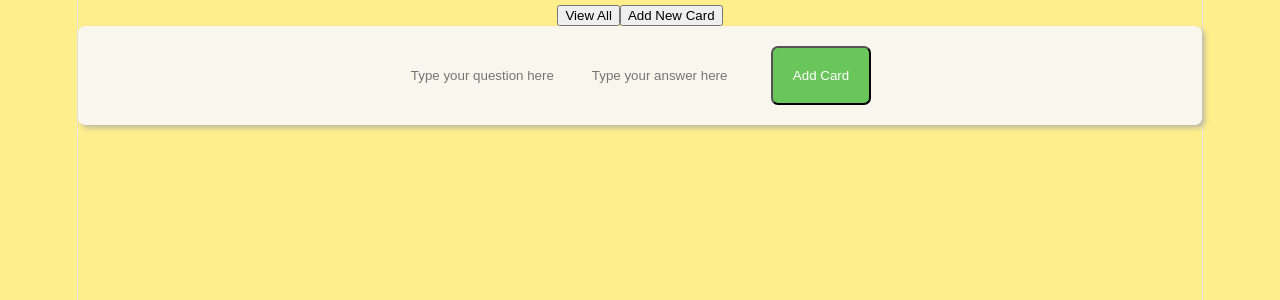
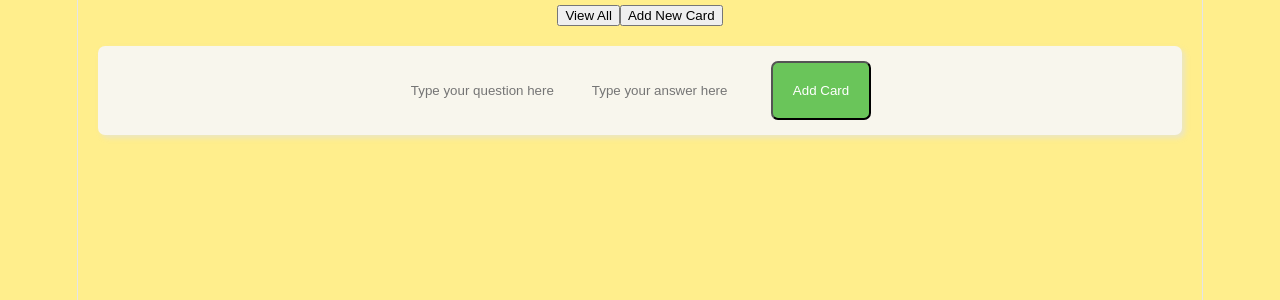
Before and after one commit to catthy-bit/flashcard-learner, a React app in the folder frontend/: page / in a window 1280 px wide. Shown: the top 300 px of the page. Built offline with nearby package versions, Linux system fonts and the light colour scheme; the HTML template or start-up script is replaced by a standard one.

Commit message:
Style: Updated flashcard length and width, Added margin, Updated box-shadow

```diff
--- a/frontend/src/AddFlashcard.css
+++ b/frontend/src/AddFlashcard.css
@@ -3,10 +3,12 @@
 .flashcard-wrapper {
     background-color: rgb(248, 246, 237);
     border-radius: 7px;
-    box-shadow: 3px 3px 5px rgb(190, 186, 161);
-    padding: 20px;
-    min-width: 35px;
-    min-height: 55px;
+    box-shadow: 3px 3px 5px rgba(228, 227, 214, 0.74);
+    padding: 15px;
+    margin: 20px;
+    min-width: max-content;
+    min-height: auto;
+
 }
 
 .question-input, .answer-input{
```
